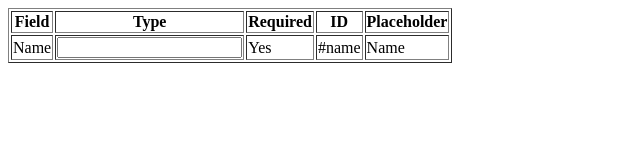
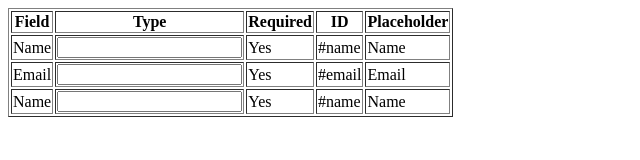
Before and after one commit to acciojob/signup-form-car-saif-saleem, a website: page main.html in a window 1280 px wide. Shown: the whole page, without its empty margins (0-640 px from the left). Drawn offline with Linux system fonts and the light colour scheme.

Commit message:
created a submission

```diff
--- a/main.html
+++ b/main.html
@@ -19,6 +19,43 @@
 	<th>ID</th>
 	<th>Placeholder</th>
 		</tr>
+		<tr>
+		<td>
+		Name
+		</td>
+		<td>
+		<label for="name"></label>
+        <input id="name" name="username" type="text" />
+		</td>
+		<td>
+			Yes
+		</td>
+		<td>
+			#name
+		</td>
+		<td>
+			Name
+		</td>
+		</tr>
+		<tr>
+		<td>
+		Email
+		</td>
+		<td>
+		<label for="email"></label>
+        <input id="email" name="useremail" type="email" />
+		</td>
+		<td>
+			Yes
+		</td>
+		<td>
+			#email
+		</td>
+		<td>
+			Email
+		</td>
+		</tr>
+
 		<td>
 		Name
 		</td>
```
